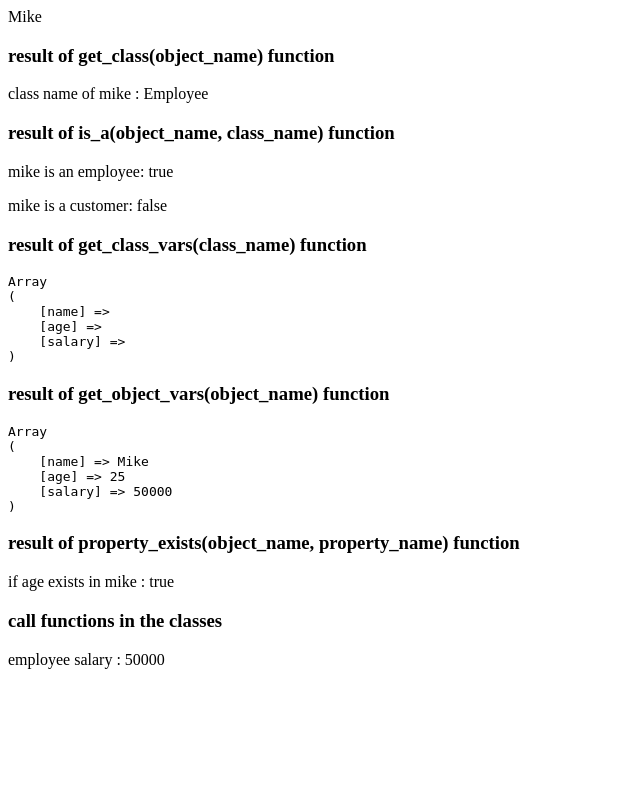
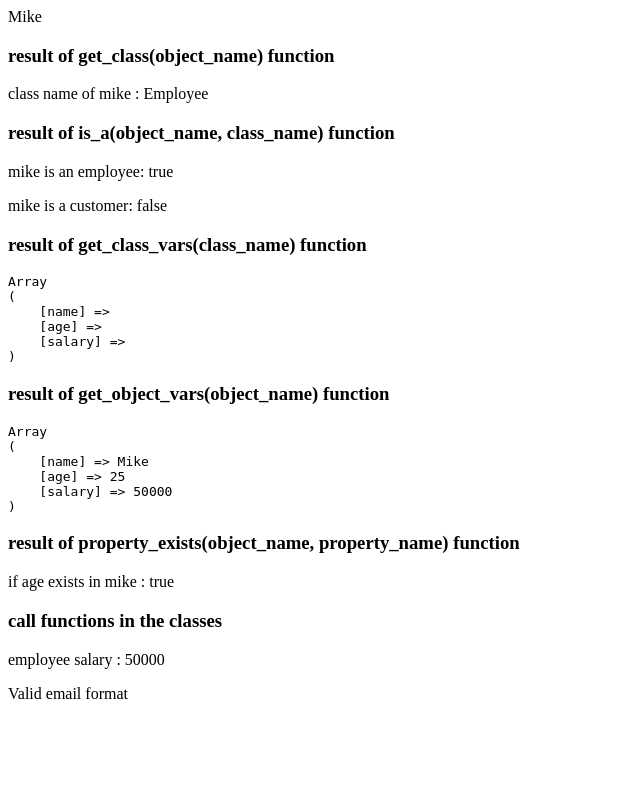
Before and after one commit to Prabuddhika96/php-oop, a PHP site: page / in a window 1280 px wide. Shown: the whole page, without its empty margins (0-640 px from the left). Run offline with PHP 8.4, Linux system fonts and the light colour scheme.

Commit message:
add email validate

```diff
--- a/index.php
+++ b/index.php
@@ -30,4 +30,12 @@ echo "<p>if age exists in mike : ". (property_exists($mike, 'age') ? 'true' : 'f
 
 echo "<h3>call functions in the classes</h3>";
 echo "<p>employee salary : " . $mike->getSalary() . "</p>";
+
+$email="prabuddhika@gmail.com";
+if (!filter_var($email, FILTER_VALIDATE_EMAIL)) {
+ echo "Invalid email format";
+}
+else{
+    echo "Valid email format";
+}
 ?>
```
